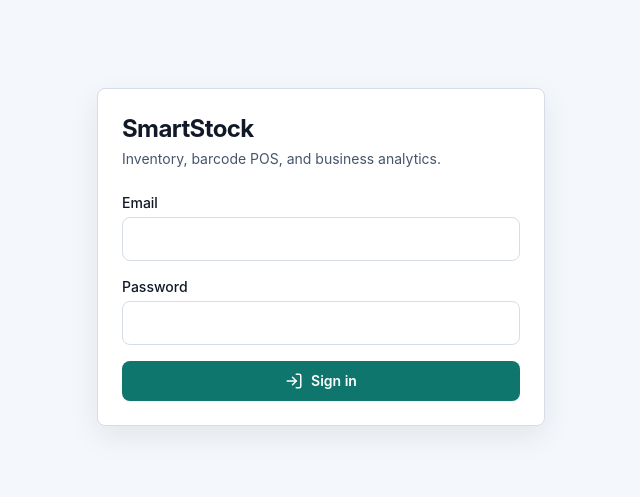
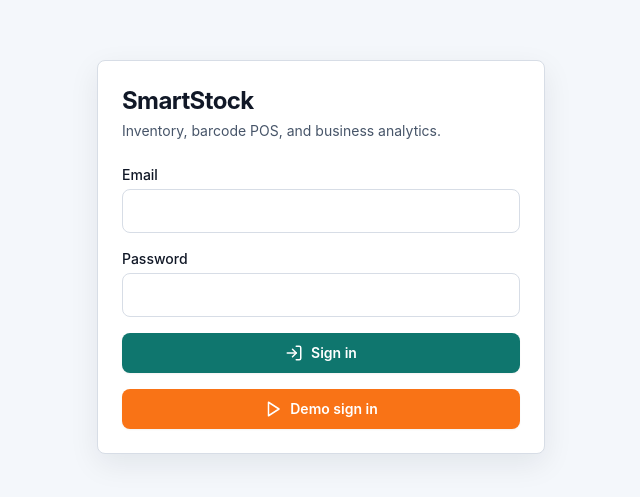
Before and after one commit to ryseianpinceberalde-arch/inventory, a React (Vite) app in the folder frontend/: page /login in a window 1280 px wide. Shown: the part 135-632 px from the top of the page, without its empty margins (319-959 px from the left). Built offline with nearby package versions, Linux system fonts and the light colour scheme; no server answers; what html5-qrcode would draw is missing.

Commit message:
Add development demo sign-in button

```diff
--- a/frontend/src/pages/Login.tsx
+++ b/frontend/src/pages/Login.tsx
@@ -1,6 +1,7 @@
 import { zodResolver } from "@hookform/resolvers/zod";
-import { LogIn } from "lucide-react";
+import { LogIn, Play } from "lucide-react";
 import { useForm } from "react-hook-form";
+import { useState } from "react";
 import { Navigate, useNavigate } from "react-router-dom";
 import { z } from "zod";
 import { useAuth } from "../contexts/AuthContext";
@@ -15,11 +16,14 @@ type FormData = z.infer<typeof schema>;
 export function Login() {
   const { login, user } = useAuth();
   const navigate = useNavigate();
-  const { register, handleSubmit, setError, formState: { errors, isSubmitting } } = useForm<FormData>({ resolver: zodResolver(schema), defaultValues: { email: "", password: "" } });
+  const [demoSubmitting, setDemoSubmitting] = useState(false);
+  const demoEmail = import.meta.env.VITE_DEMO_EMAIL;
+  const demoPassword = import.meta.env.VITE_DEMO_PASSWORD;
+  const showDemoSignIn = import.meta.env.DEV && Boolean(demoEmail && demoPassword);
+  const { register, handleSubmit, setError, clearErrors, formState: { errors, isSubmitting } } = useForm<FormData>({ resolver: zodResolver(schema), defaultValues: { email: "", password: "" } });
   if (user) return <Navigate to="/" replace />;
-  return (
-    <div className="grid min-h-screen place-items-center bg-[#f4f7fb] p-4">
-      <form className="w-full max-w-md rounded-lg border border-line bg-white p-6 shadow-soft" onSubmit={handleSubmit(async (data) => {
+
+  async function signIn(data: FormData) {
     try {
       await login(data.email, data.password);
       navigate("/");
@@ -29,7 +33,28 @@ export function Login() {
         : "Sign in failed";
       setError("root", { message });
     }
-      })}>
+  }
+
+  async function signInAsDemo() {
+    if (!demoEmail || !demoPassword) return;
+    setDemoSubmitting(true);
+    clearErrors();
+    try {
+      await login(demoEmail, demoPassword);
+      navigate("/");
+    } catch (error) {
+      const message = error instanceof AxiosError
+        ? (error.response?.data as ApiResponse<unknown> | undefined)?.message ?? "Demo sign in failed"
+        : "Demo sign in failed";
+      setError("root", { message });
+    } finally {
+      setDemoSubmitting(false);
+    }
+  }
+
+  return (
+    <div className="grid min-h-screen place-items-center bg-[#f4f7fb] p-4">
+      <form className="w-full max-w-md rounded-lg border border-line bg-white p-6 shadow-soft" onSubmit={handleSubmit(signIn)}>
         <h1 className="text-2xl font-bold">SmartStock</h1>
         <p className="mt-1 text-sm text-slate-600">Inventory, barcode POS, and business analytics.</p>
         <div className="mt-6 space-y-4">
@@ -38,7 +63,12 @@ export function Login() {
           <label className="block text-sm font-medium">Password<Input {...register("password")} autoComplete="current-password" type="password" className="mt-1" /></label>
           {errors.password && <p className="text-sm text-red-600">{errors.password.message}</p>}
           {errors.root && <p className="rounded border border-red-200 bg-red-50 px-3 py-2 text-sm text-red-700">{errors.root.message}</p>}
-          <Button busy={isSubmitting} className="w-full"><LogIn size={18} /> Sign in</Button>
+          <Button busy={isSubmitting} disabled={demoSubmitting} className="w-full"><LogIn size={18} /> Sign in</Button>
+          {showDemoSignIn && (
+            <Button type="button" busy={demoSubmitting} disabled={isSubmitting} onClick={signInAsDemo} className="w-full bg-orange-500 hover:bg-orange-600">
+              <Play size={18} /> Demo sign in
+            </Button>
+          )}
         </div>
       </form>
     </div>
```
Also changed, not shown: 1 other file (tests, documents, lock files or other folders). Lines whose indentation alone changed are shown as unchanged.
